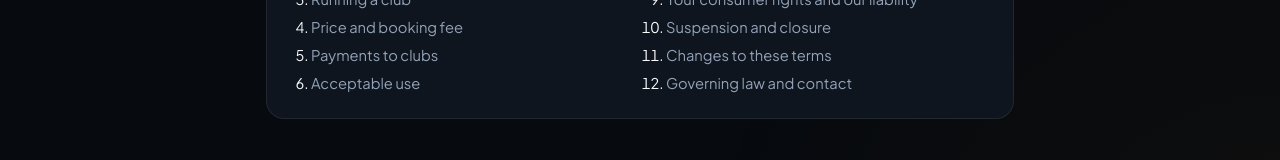
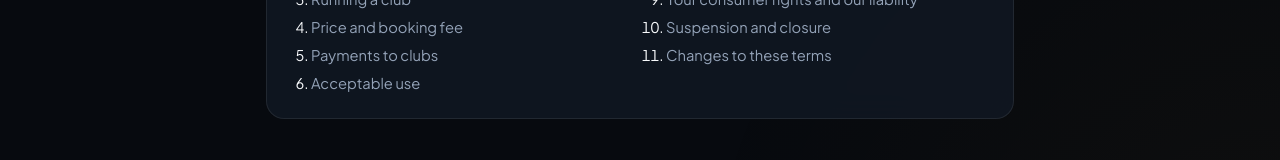
Before and after one commit to MaheshShrestha7/Itsfootball.club, a Next.js app: page /terms in a window 1280 px wide. Shown: the part 461-621 px from the top of the page. Built offline with nearby package versions, Linux system fonts and the light colour scheme; no server answers; the database is empty.

Commit message:
Remove governing law section from terms of service
Co-Authored-By: Claude Opus 5.5 (1M context) <noreply@anthropic.com>
Claude-Session: https://claude.ai/code/session_012aBHZPJHRfc9j7uiHLnV3g

```diff
--- a/app/terms/page.tsx
+++ b/app/terms/page.tsx
@@ -141,13 +141,6 @@ const sections: LegalSection[] = [
     heading: 'Changes to these terms',
     body: <p>We may update these terms. We&rsquo;ll show the date of the latest version at the top of this page and tell club owners by email about significant changes. Continuing to use the service after a change means you accept the updated terms.</p>,
   },
-  {
-    id: 'law',
-    heading: 'Governing law and contact',
-    body: (
-      <p>These terms are governed by the laws of {LEGAL.jurisdiction}, and the courts there have jurisdiction, without affecting any right you have to bring a claim where you live. Questions about these terms: {mail}.</p>
-    ),
-  },
 ];
 
 export default function TermsPage() {
```
